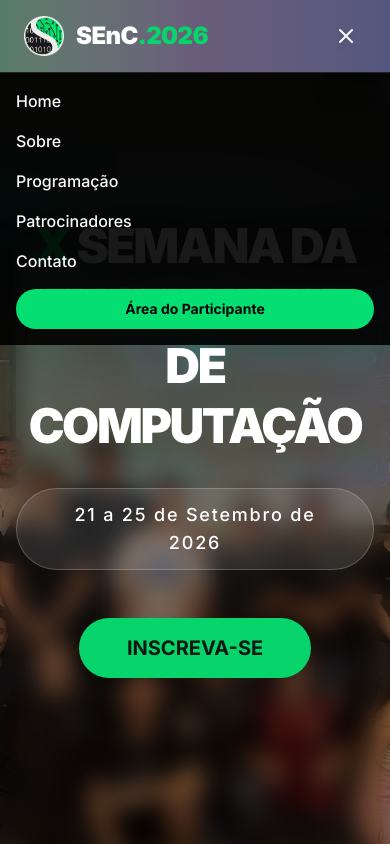
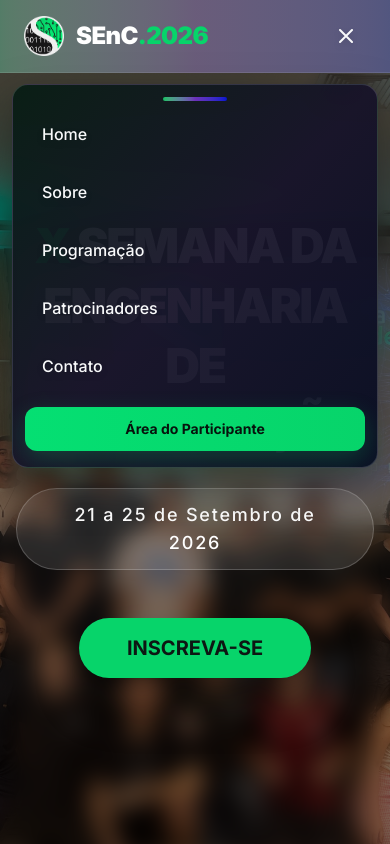
Before and after one commit to SEnC-ICMC/senc-website, a Next.js app: page / in a window 390 px wide. Both pictures are taken after a click on the button "Abrir menu". Shown: the top 844 px of the page. Built offline with nearby package versions, Linux system fonts and the light colour scheme.

Commit message:
fix: adapted mobile menu style to match nav bar

```diff
--- a/src/components/MobileMenu.tsx
+++ b/src/components/MobileMenu.tsx
@@ -33,13 +33,14 @@ export default function MobileMenu() {
       </button>
 
       {isOpen && (
-        <div className="absolute left-0 right-0 top-full flex flex-col gap-4 border-t border-white/10 bg-black/90 px-4 pb-4 pt-4 backdrop-blur-md md:hidden">
+        <div className="absolute left-3 right-3 top-[calc(100%+0.75rem)] flex flex-col gap-2 rounded-2xl border border-white/15 bg-gradient-to-br from-[#071d14]/95 via-[#171329]/95 to-[#080d22]/95 px-3 pb-4 pt-3 shadow-[0_18px_45px_rgba(0,0,0,0.35)] backdrop-blur-xl md:hidden">
+          <div className="h-1 w-16 self-center rounded-full bg-gradient-to-r from-[#07D46A] via-[#7634CA] to-[#0015E2] opacity-90" />
           {links.map((link) => (
             <Link
               key={link.href}
               href={link.href}
               onClick={() => setIsOpen(false)}
-              className="font-medium text-gray-50 drop-shadow-md hover:text-green-400 transition duration-200"
+              className="rounded-xl border border-transparent px-4 py-3 font-medium text-gray-50 drop-shadow-md transition duration-200 hover:border-white/10 hover:bg-white/10 hover:text-green-300"
             >
               {link.label}
             </Link>
@@ -47,7 +48,7 @@ export default function MobileMenu() {
           <Link
             href="/participant/new-registration"
             onClick={() => setIsOpen(false)}
-            className="w-full text-center bg-green-400 hover:bg-green-300 text-black font-bold text-sm px-5 py-2.5 rounded-full shadow-md transition-all"
+            className="mt-2 w-full rounded-xl bg-gradient-to-r from-green-400 to-[#07D46A] px-5 py-3 text-center text-sm font-bold text-[#07130d] shadow-[0_8px_24px_rgba(7,212,106,0.22)] transition-all hover:from-green-300 hover:to-green-400"
           >
             Área do Participante
           </Link>
```
